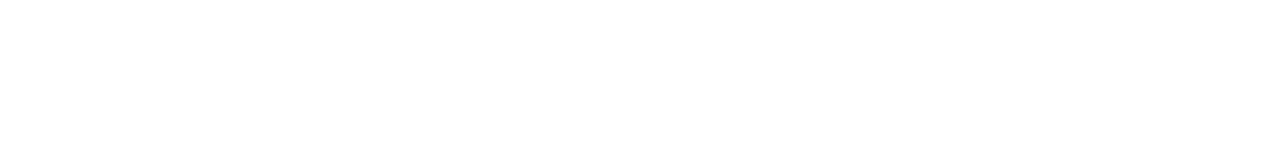
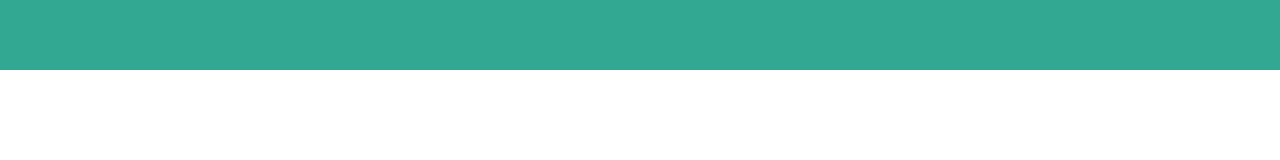
Before and after one commit to jpcp0614/Project-Trybewarts, a website: page index.html in a window 1280 px wide. Drawn offline with Linux system fonts and the light colour scheme.

Commit message:
:sparkles: feat: Requisito 01

```diff
--- a/index.html
+++ b/index.html
@@ -3,10 +3,13 @@
   <head>
     <meta charset="UTF-8" />
     <meta name="viewport" content="width=device-width, initial-scale=1.0" />
-    <link rel="stylesheet" href="style.css">
+    <link rel="stylesheet" href="style.css" />
     <title>Trybewarts</title>
   </head>
   <body>
+    <header class="header">
+
+    </header>
 
     <script src="script.js"></script>
   </body>
--- a/style.css
+++ b/style.css
@@ -2,3 +2,9 @@
   margin: 0;
   padding: 0;
 }
+
+.header {
+  background-color: rgb(50, 167, 145);
+  display: flex;
+  height: 70px;
+}
```
Also changed, not shown: 1 other file.
